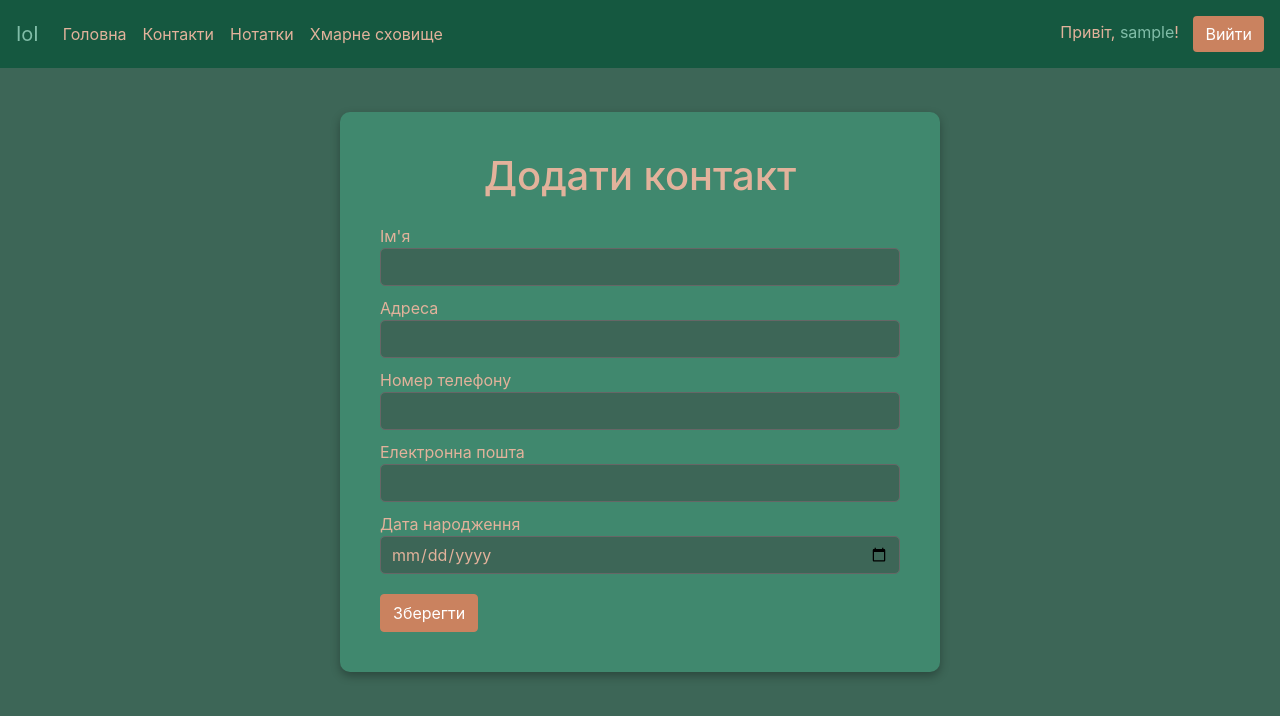
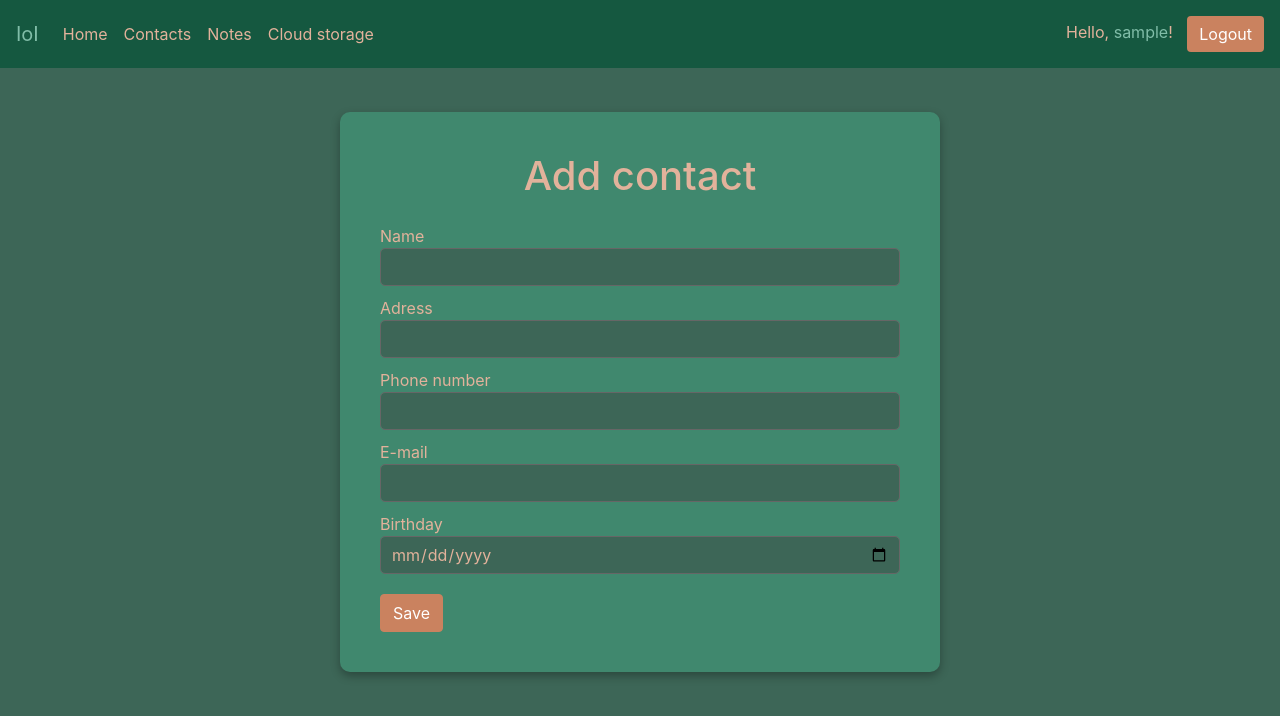
Before and after one commit to YevgeniyPython/Personal-Assistant, a Django app: page /contacts/contacts/add/ in a window 1280 px wide. Shown: the top 716 px of the page. Run offline with Django 5.2, Linux system fonts and the light colour scheme; the visitor is signed in with stand-in values (Sample User, id 1); some libraries are stand-ins or nearby versions; some web fonts are replaced.

Commit message:
changed contact model, chancged some html

```diff
--- a/contacts_app/forms.py
+++ b/contacts_app/forms.py
@@ -6,9 +6,9 @@ from django.core.validators import EmailValidator
 
 class ContactForm(forms.ModelForm):
     """
-    Форма для створення та редагування контактів.
+    Form for creating and editing contacts.
 
-    Використовує модель Contact і включає перевірку номера телефону та електронної пошти.
+    Uses the Contact model and includes phone number and email verification.
     """
     class Meta:
         model = Contact
@@ -21,22 +21,22 @@ class ContactForm(forms.ModelForm):
             'birthday': forms.DateInput(attrs={'type': 'date', 'class': 'form-control'}),
         }
         labels = {
-            'name': 'Ім\'я',
-            'address': 'Адреса',
-            'phone_number': 'Номер телефону',
-            'email': 'Електронна пошта',
-            'birthday': 'Дата народження',
+            'name': 'Name',
+            'address': 'Adress',
+            'phone_number': 'Phone number',
+            'email': 'E-mail',
+            'birthday': 'Birthday',
         }
 
     def clean_phone_number(self):
         """
-        Валідація номера телефону. Перевіряє, що номер телефону коректний.
+        Phone number validation. Checks that the phone number is correct.
 
         Returns:
-            str: Валідний номер телефону.
+        str: Valid phone number.
 
         Raises:
-            forms.ValidationError: Якщо номер телефону некоректний.
+        forms.ValidationError: If the phone number is incorrect.
         """
         phone_number = self.cleaned_data.get('phone_number')
         if not phone_number:
@@ -46,8 +46,8 @@ class ContactForm(forms.ModelForm):
 
     def clean_email(self):
         """
-        Валідація електронної пошти. Перевіряє, що електронна пошта коректна
-        та унікальна в базі даних.
+        Email validation. Checks that the email is correct
+        and unique in the database.
         """
         email = self.cleaned_data.get('email')
 
@@ -56,9 +56,9 @@ class ContactForm(forms.ModelForm):
         except ValidationError:
             raise ValidationError("Enter a valid email address.")
 
-        contact_id = self.instance.id
-        if Contact.objects.filter(email=email).exclude(id=contact_id).exists():
-            raise ValidationError("This email address is already in use.")
+        # contact_id = self.instance.id
+        # if Contact.objects.filter(email=email).exclude(id=contact_id).exists():
+        #     raise ValidationError("This email address is already in use.")
 
         return email
 
@@ -67,12 +67,12 @@ class BirthdayFilterForm(forms.Form):
     Форма для вибору періоду для фільтрації контактів з наближаючими днями народження.
     """
     PERIOD_CHOICES = [
-        (1, '1 місяць'),
-        (3, '3 місяці'),
-        (6, '6 місяців'),
-        (12, '1 рік'),
+        (1, '1 month'),
+        (3, '3 months'),
+        (6, '6 months'),
+        (12, '1 year'),
     ]
 
     period = forms.ChoiceField(
-        choices=PERIOD_CHOICES, initial=1, label="Виберіть період", widget=forms.Select(attrs={'class': 'form-control'})
+        choices=PERIOD_CHOICES, initial=1, label="Choice period", widget=forms.Select(attrs={'class': 'form-control'})
     )
--- a/contacts_app/models.py
+++ b/contacts_app/models.py
@@ -19,7 +19,7 @@ class Contact(models.Model):
         User, on_delete=models.CASCADE)
     name = models.CharField(max_length=50)
     address = models.CharField(max_length=255)
-    phone_number = PhoneNumberField(null=False, blank=False, unique=True)
+    phone_number = PhoneNumberField(null=False, blank=False, unique=False)
     email = models.EmailField()
     birthday = models.DateField()
 
--- a/templates/base.html
+++ b/templates/base.html
@@ -3,7 +3,7 @@
 <head>
     <meta charset="UTF-8">
     <meta name="viewport" content="width=device-width, initial-scale=1.0">
-    <title>{% block title %}Документ{% endblock %}</title>
+    <!-- <title>{% block title %}Документ{% endblock %}</title> -->
     <link rel="stylesheet" href="https://stackpath.bootstrapcdn.com/bootstrap/4.5.2/css/bootstrap.min.css">
     {% load static %}
     <link rel="stylesheet" type="text/css" href="{% static 'styles.css' %}">
@@ -25,27 +25,27 @@
         <div class="collapse navbar-collapse" id="navbarNav">
             <ul class="navbar-nav">
                 <li class="nav-item">
-                    <a class="nav-link" href="{% url 'home' %}" style="color: #E2B29B;">Головна</a>
+                    <a class="nav-link" href="{% url 'home' %}" style="color: #E2B29B;">Home</a>
                 </li>
                 {% if user.is_authenticated %}
                     <li class="nav-item">
-                        <a class="nav-link" href="{% url 'contact_home' %}" style="color: #E2B29B;">Контакти</a>
+                        <a class="nav-link" href="{% url 'contact_home' %}" style="color: #E2B29B;">Contacts</a>
                     </li>
                     <li class="nav-item">
-                        <a class="nav-link" href="{% url 'note_home' %}" style="color: #E2B29B;">Нотатки</a>
+                        <a class="nav-link" href="{% url 'note_home' %}" style="color: #E2B29B;">Notes</a>
                     </li>
                     <li class="nav-item">
-                        <a class="nav-link" href="{% url 'file_list' %}" style="color: #E2B29B;">Хмарне сховище</a>
+                        <a class="nav-link" href="{% url 'file_list' %}" style="color: #E2B29B;">Cloud storage</a>
                     </li>
                 {% endif %}
             </ul>
             <span class="navbar-text ml-auto" style="color: #E2B29B;">
                 {% if user.is_authenticated %}
-                    Привіт, <a href="{% url 'users:profile' %}" style="color: #81BDA8;">{{ user.username }}</a>!
-                    <a href="{% url 'users:logout' %}" class="btn btn-danger" style="margin-left: 10px; background-color: #CA825F; border: none;">Вийти</a>
+                    Hello, <a href="{% url 'users:profile' %}" style="color: #81BDA8;">{{ user.username }}</a>!
+                    <a href="{% url 'users:logout' %}" class="btn btn-danger" style="margin-left: 10px; background-color: #CA825F; border: none;">Logout</a>
                 {% else %}
-                    <a href="{% url 'users:login' %}" class="btn btn-primary" style="background-color: #6FBDA2; border: none;">Вхід</a>
-                    <a href="{% url 'users:signup' %}" class="btn btn-primary" style="background-color: #6FBDA2; border: none; margin-left: 10px;">Реєстрація</a>
+                    <a href="{% url 'users:login' %}" class="btn btn-primary" style="background-color: #6FBDA2; border: none;">Login</a>
+                    <a href="{% url 'users:signup' %}" class="btn btn-primary" style="background-color: #6FBDA2; border: none; margin-left: 10px;">SignUp</a>
                 {% endif %}
             </span>
         </div>
--- a/templates/contacts_app/add_contact.html
+++ b/templates/contacts_app/add_contact.html
@@ -1,12 +1,12 @@
 {% extends 'base.html' %}
 {% load static %}
 
-{% block title %}Додати контакт{% endblock %}
+{% block title %}Add contact{% endblock %}
 
 {% block content %}
     <div class="card contact-form-container mx-auto" style="max-width: 600px;">
         <div class="card-body">
-            <h1 class="mb-4 text-center" style="color: #E2B29B;">Додати контакт</h1>
+            <h1 class="mb-4 text-center" style="color: #E2B29B;">Add contact</h1>
 
             <form method="POST">
                 {% csrf_token %}
@@ -51,7 +51,7 @@
                     </div>
                 {% endif %}
 
-                <button type="submit" class="btn btn-primary">Зберегти</button>
+                <button type="submit" class="btn btn-primary">Save</button>
             </form>
 
         </div>
--- a/templates/news.html
+++ b/templates/news.html
@@ -1,4 +1,4 @@
-{% extends 'base.html' %}
+<!-- {% extends 'base.html' %}
 
 {% block title %}Новини{% endblock %}
 
@@ -142,4 +142,4 @@
             });
         }
     </script>
-{% endblock %}
+{% endblock %} -->
```
Also changed, not shown: personal_assistant/settings.py (+8 -8 lines), templates/home.html (+8 -8 lines), contacts_app/migrations/0003_alter_contact_phone_number.py (added).
